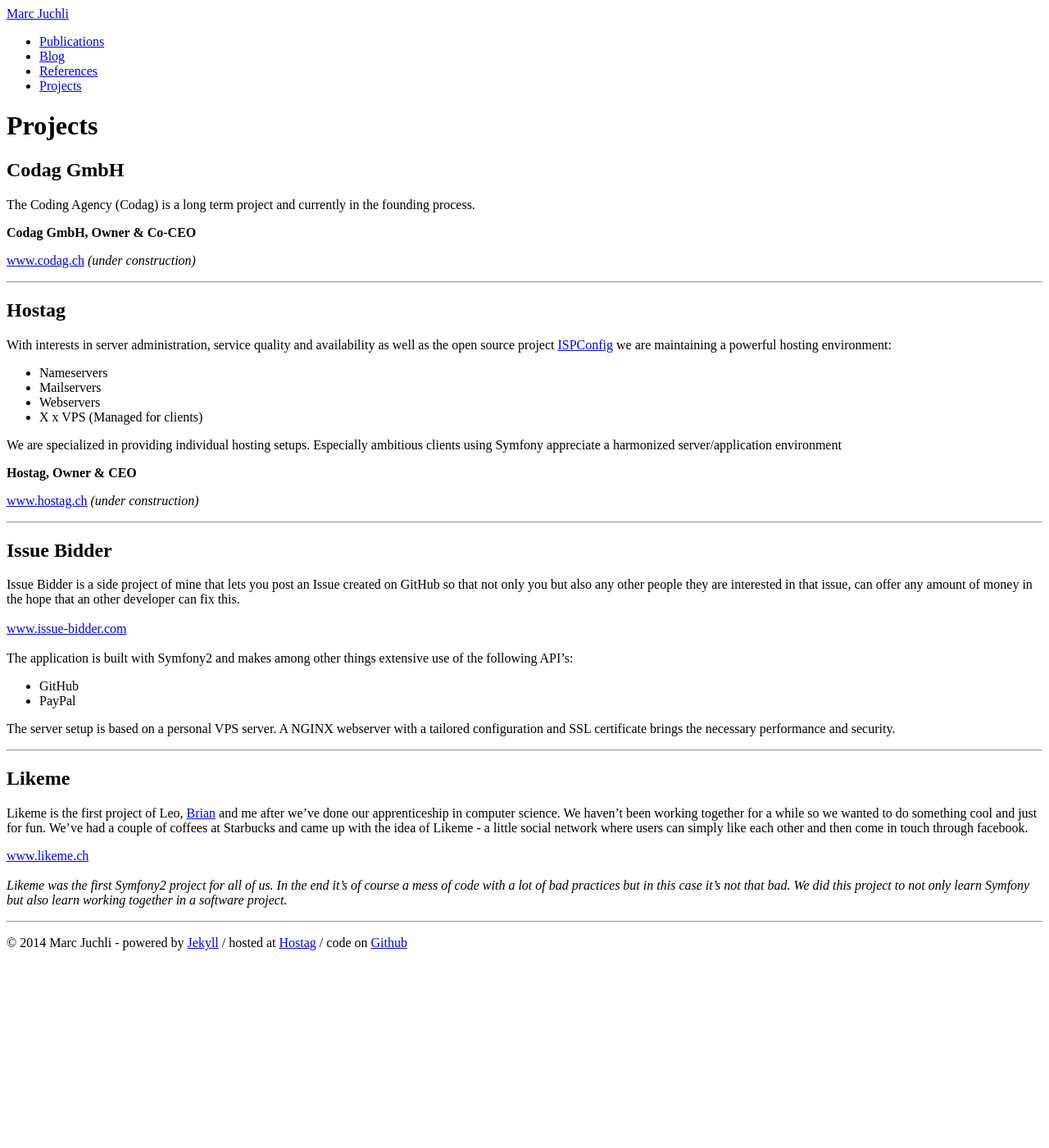
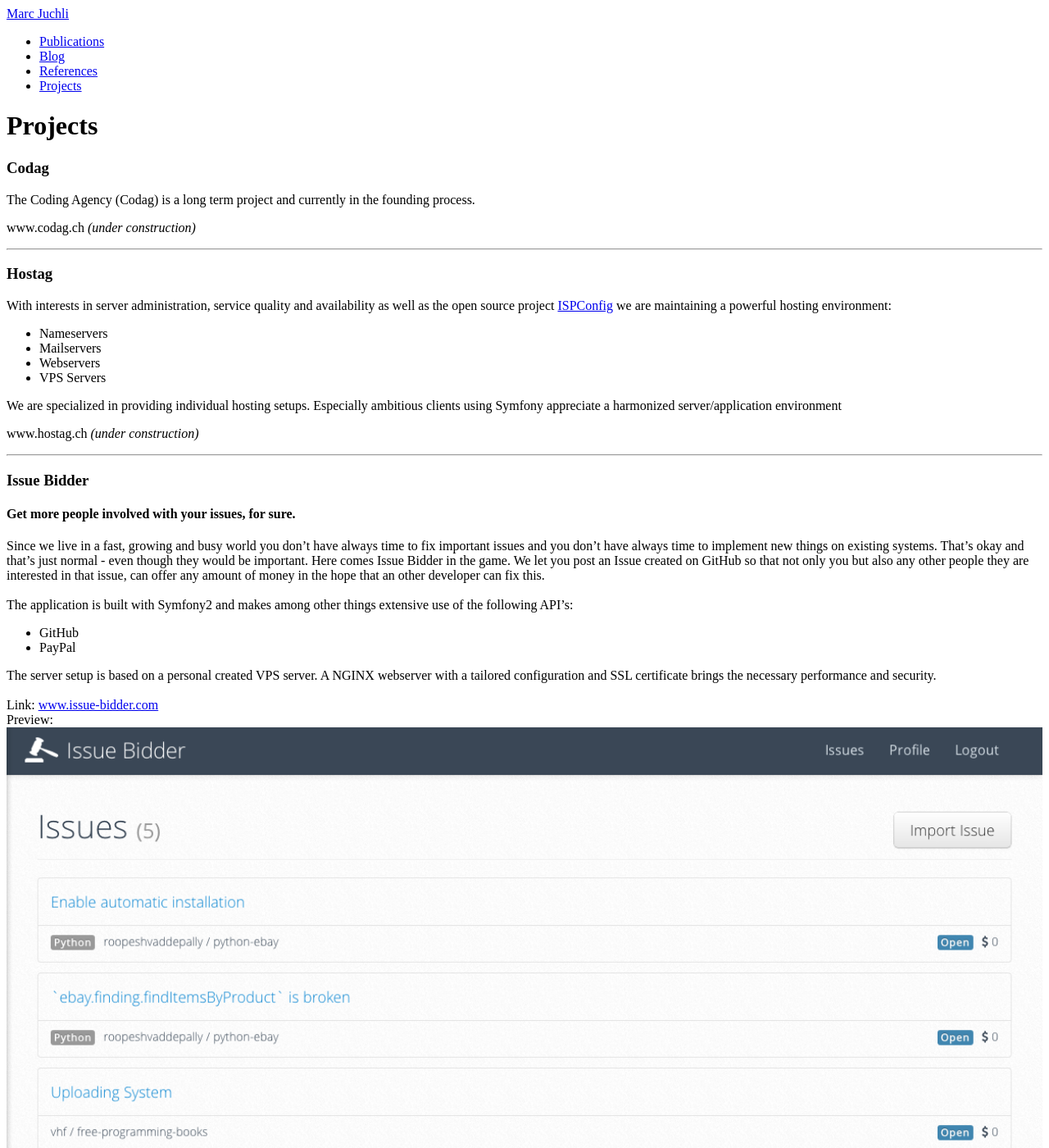
Before and after one commit to backender/marcjuch.li, a Jekyll site: the page built from projects/index.md, in a window 1280 px wide and 1400 px high. Shown: the whole window at 82% size. Built offline with Jekyll 4.4.1, drawn with Linux system fonts in a browser that asks for light colours; nearby versions of some CDN libraries; library files that are not in the unit come from our copies; some of the changed text lies outside the part shown.

Commit message:
updated projects and references

```diff
--- a/projects/index.md
+++ b/projects/index.md
@@ -6,58 +6,72 @@
 ---
 {% include JB/setup %}
 
-## Codag GmbH
+### Codag
 
 The Coding Agency (Codag) is a long term project and currently in the founding process.
 
-**Codag GmbH, Owner & Co-CEO**
-
-<a target="_blank" href="http://codag.ch">www.codag.ch</a>
+www.codag.ch
 *(under construction)*
 
 * * *
 
-## Hostag
+### Hostag
 
 With interests in server administration, service quality and availability as well as the open source project [ISPConfig](http://ispconfig.org) we are maintaining a powerful hosting environment:
 
 - Nameservers
 - Mailservers
 - Webservers
-- X x VPS (Managed for clients)
+- VPS Servers
 
 We are specialized in providing individual hosting setups. Especially ambitious clients using Symfony appreciate a harmonized server/application environment
 
-**Hostag, Owner & CEO**
-
-<a target="_blank" href="http://hostag.ch">www.hostag.ch</a>
+www.hostag.ch
 *(under construction)*
 
 * * *
 
-## Issue Bidder
+### Issue Bidder
 
-Issue Bidder is a side project of mine that lets you post an Issue created on GitHub so that not only you but also any other people they are interested in that issue, can offer any amount of money in the hope that an other developer can fix this.
-<br><br>
-<a target="_blank" href="https://issue-bidder.com">www.issue-bidder.com</a>
+#### Get more people involved with your issues, for sure.
+
+Since we live in a fast, growing and busy world you don't have always time to fix important issues and you don't have always time to implement new things on existing systems. That's okay and that's just normal - even though they would be important. Here comes Issue Bidder in the game. We let you post an Issue created on GitHub so that not only you but also any other people they are interested in that issue, can offer any amount of money in the hope that an other developer can fix this.
 <br><br>
 The application is built with Symfony2 and makes among other things extensive use of the following API's:
 <ul>
     <li>GitHub</li>
     <li>PayPal</li>
 </ul>
-The server setup is based on a personal VPS server.
+The server setup is based on a personal created VPS server.
 A NGINX webserver with a tailored configuration and SSL certificate brings the necessary performance and security.
+<br><br>
+Link: <a target="_blank" href="https://issue-bidder.com">www.issue-bidder.com</a>
+<br />
+Preview:
+<br />
+<a href="/assets/img/issuebidder_issues.png"><img src="/assets/img/issuebidder_issues.png" width="100%" /></a>
+<br /><br />
+<a href="/assets/img/issuebidder_profile.png"><img src="/assets/img/issuebidder_profile.png" width="100%" /></a>
+<br /> <br />
 
-* * *
+### VKweb
 
-## Likeme
-Likeme is the first project of Leo, <a href="http://mcalister.ch" target="_blank">Brian</a> and me after we've done our apprenticeship in computer science.
-We haven't been working together for a while so we wanted to do something cool and just for fun. We've had a couple of coffees
-at Starbucks and came up with the idea of Likeme - a little social network where users can simply like each other and then come in touch through facebook.
+#### A management and planing tool for the Verkehrskadetten Zürichsee.
 
-<a target="_blank" href="http://likeme.ch">www.likeme.ch</a>
+VKweb is a school project (Software Engineering Project) together with 3 team members. As this is a Symfony2 project on server-side my role is also to lead the team in terms of technical decisions and the procedure of development.
+<br><br>
+As the customer was planing each event using multiple excel sheets the goal is to centralize each process into one application. This will prevent the customer redundancy and significantly decrease the amount of mistakes during the process.
+Consequently this lets the customer plan an event more efficient.
+<br><br>
+Technologies:
+<ul>
+    <li>Server-Side: RESTful API using Symfony2</li>
+    <li>Client-Side: AngularJS</li>
+    <li>Projectmanagement: Atlassian JIRA/Confluence</li>
+</ul>
+Preview:
 <br />
-<br />
-*Likeme was the first Symfony2 project for all of us. In the end it's of course a mess of code with a lot of bad practices but in this case it's not that bad.
-We did this project to not only learn Symfony but also learn working together in a software project.*
+<a href="/assets/img/vkweb_einsatzverwaltung.png"><img src="/assets/img/vkweb_einsatzverwaltung.png" wdith="100%" /></a>
+<br /><br />
+<a href="/assets/img/vkweb_login.png"><img src="/assets/img/vkweb_login.png" width="30%" /></a>
+<br /> <br />
```
Also changed, not shown: references/index.md (+0 -5 lines), assets/img/issuebidder_issues.png (added), assets/img/issuebidder_profile.png (added), assets/img/vkweb_einsatzverwaltung.png (added), assets/img/vkweb_login.png (added).
